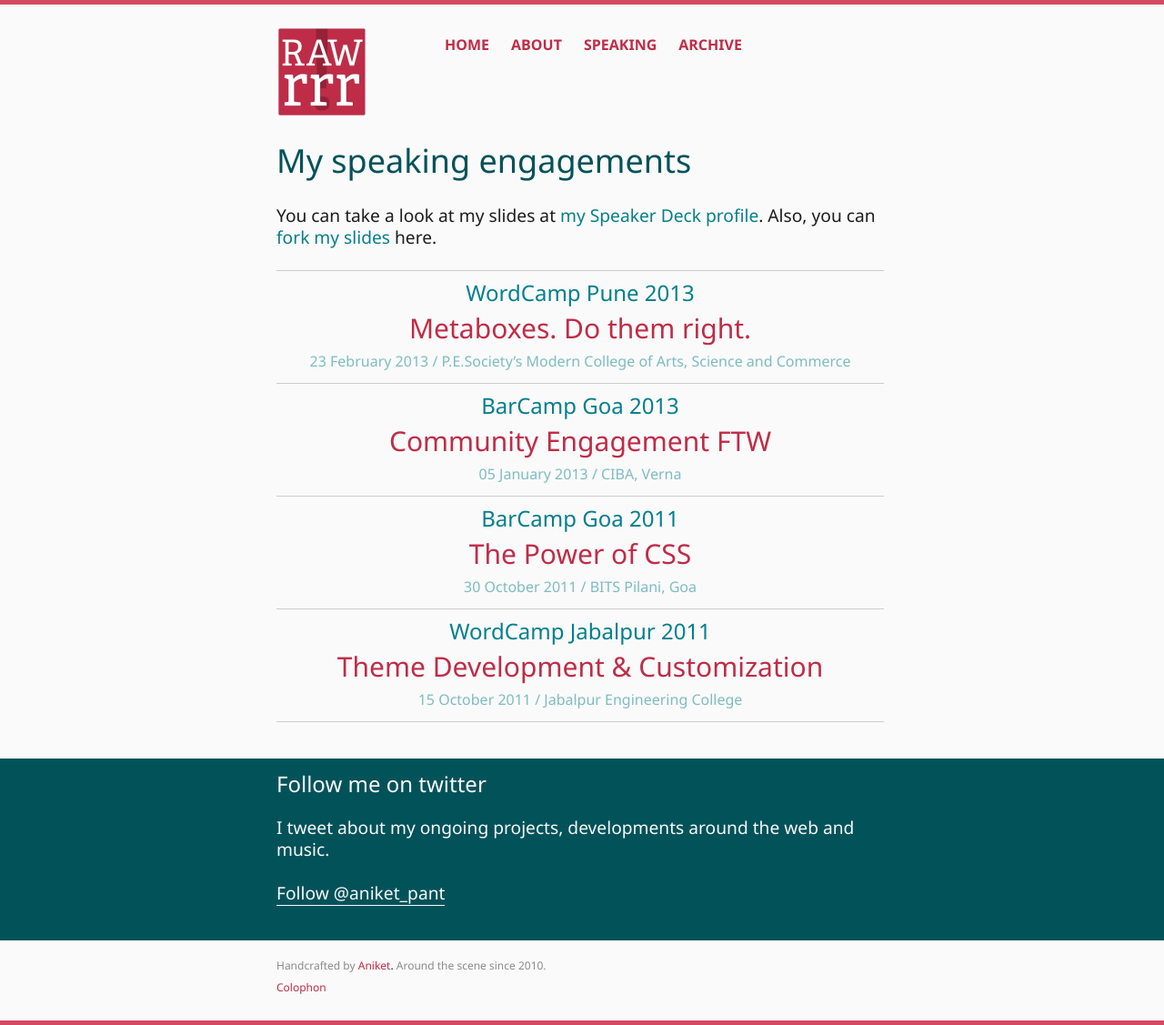
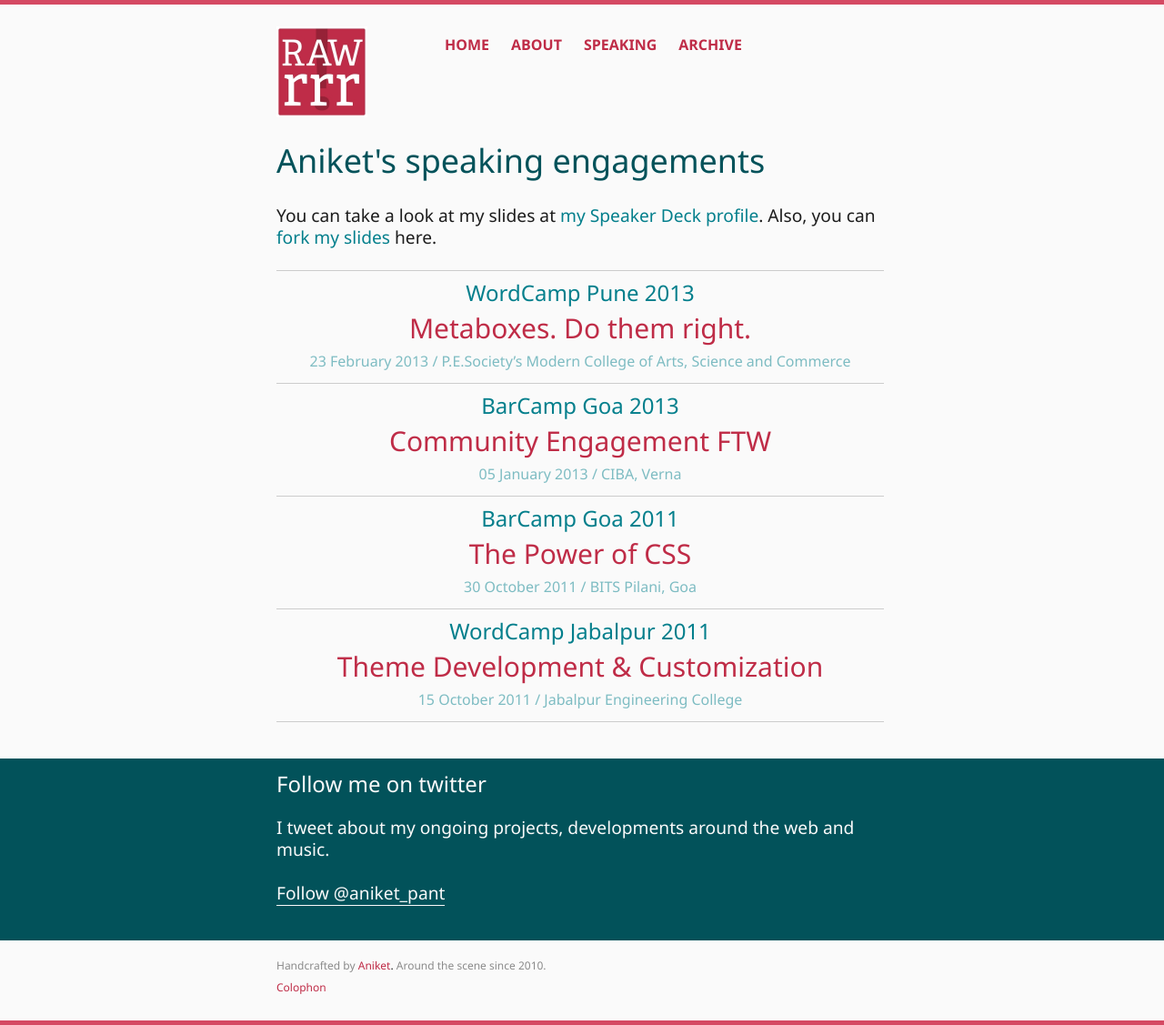
Before and after one commit to aniketpant/aniketpant.github.com, a Jekyll site: the page built from speaking/index.md, in a window 1280 px wide. Shown: the whole page at 91% size. Built offline with Jekyll 4.4.1, drawn with Linux system fonts in a browser that asks for light colours; comment, search, counter and statistics services are not loaded.

Commit message:
Change page titles They have been bugging me for quite sometime Seems like they will continue to do so till the next redesign
Signed-off-by: Aniket Pant <me@aniketpant.com>

```diff
--- a/_layouts/base.html
+++ b/_layouts/base.html
@@ -3,17 +3,17 @@
 <!--[if IE 7]>         <html class="no-js lt-ie9 lt-ie8"> <![endif]-->
 <!--[if IE 8]>         <html class="no-js lt-ie9"> <![endif]-->
 <!--[if gt IE 8]><!--> <html class="no-js"> <!--<![endif]-->
-<head {% if page.layout == 'post' %}prefix="og: http://ogp.me/ns# fb: http://ogp.me/ns/fb# article: http://ogp.me/ns/article#"{% endif %}>
+<head prefix="og: http://ogp.me/ns# fb: http://ogp.me/ns/fb# article: http://ogp.me/ns/article#">
   <meta charset="utf-8">
   <meta content="IE=edge,chrome=1" http-equiv="X-UA-Compatible">
   <meta content="width=device-width" name="viewport">
   <meta content="{{ site.desc }}" name="description">
   <meta content="aniket, pant, rawrrr, weblog, css, php, html, codeigniter, laravel, jekyll" name="keywords">
 
-  {% if page.layout == 'post' %}
+  {% if page.slug %}
+  <title>{{ page.title }}</title>
+  {% else %}
   <title>{{ page.title }} &ndash; {{ site.name }}</title>
-  {% else %}
-  <title>{{ page.title }}{% if page.slug != 'home' %} &ndash; {{ site.tagline }}{% endif %}</title>
   {% endif %}
 
   <meta content="{{ author.name }}" name="author">
@@ -38,7 +38,7 @@
   <meta property="og:type" content="blog" />
   <meta property="og:url" content="http://aniketpant.com" />
   <meta property="og:image" content="http://aniketpant.com/assets/images/logo.jpg" />
-  <meta property="og:site_name" content="Rawrrr! Aniket here." />
+  <meta property="og:site_name" content="Aniket Pant" />
   <meta property="fb:admins" content="714102934" />
   {% else %}
   <meta property="fb:app_id" content="465363156848461" />
--- a/_layouts/page.html
+++ b/_layouts/page.html
@@ -7,7 +7,7 @@
 		<h1 class="page_title">{{ page.title }}</h1>
 	</header>
 	{% endif %}
-	{% if page.slug == 'about-me' or page.slug == 'home' %}
+	{% if page.slug == 'about' or page.slug == 'home' %}
 	<div class="accessibility" itemscope itemtype="http://schema.org/Person">
 		<span itemprop="name">Aniket Pant</span>
 		<img src="../assets/images/me-again.jpg" itemprop="image" />
--- a/speaking/index.md
+++ b/speaking/index.md
@@ -1,6 +1,6 @@
 ---
 layout: page
-title: My speaking engagements
+title: Aniket's speaking engagements
 slug: speaking
 sitemap:
     priority: 0.7
```
Also changed, not shown: index.md (+1 -1 lines).
